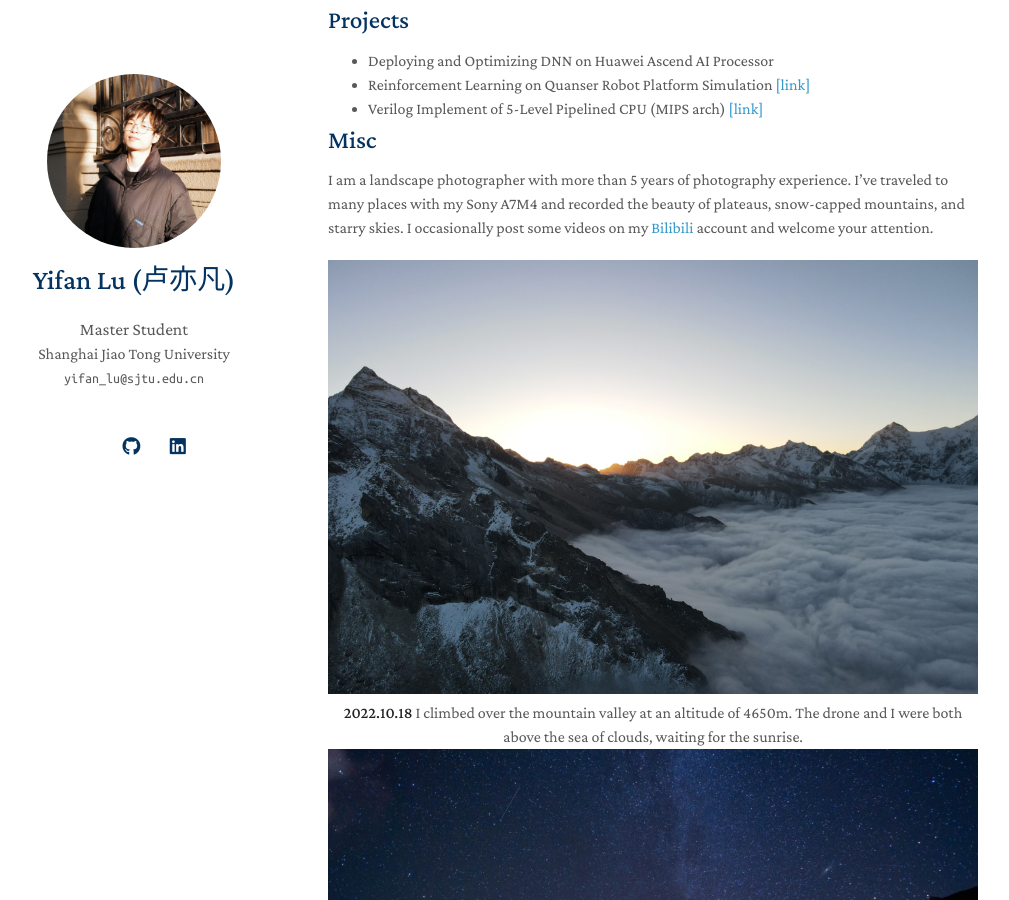
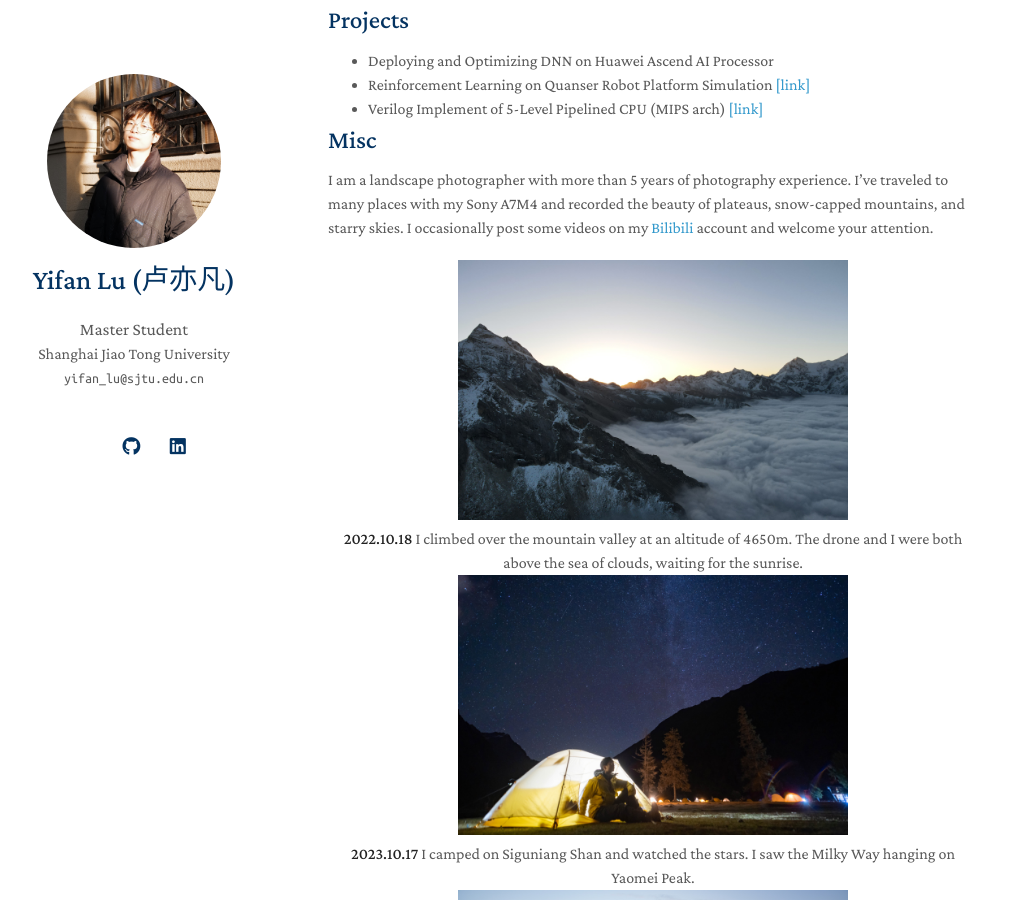
Before and after one commit to yifanlu0227/yifanlu0227.github.io, a Jekyll site: the page built from index.md, in a window 1280 px wide and 900 px high, scrolled down 1529 px. Shown: the whole window, without its empty margins (142-1151 px from the left). Built offline with Jekyll 4.4.1, drawn with Linux system fonts in a browser that asks for light colours; nearby versions of some CDN libraries; a style sheet for code colours, icons or effects is not loaded; our own code applies the rules of GitHub Pages for plain Markdown files.

Commit message:
[yfl] fix size

```diff
--- a/_includes/misc.md
+++ b/_includes/misc.md
@@ -3,19 +3,19 @@
 I am a landscape photographer with more than 5 years of photography experience. I've traveled to many places with my Sony A7M4 and recorded the beauty of plateaus, snow-capped mountains, and starry skies. I occasionally post some videos on my [Bilibili](https://space.bilibili.com/18636556) account and welcome your attention.
 
 <div align="center">
-<img src="./assets/img/gallery/sichuanyunhai_.jpg" style="width=35%" >
-
+<img src="./assets/img/gallery/sichuanyunhai_.jpg" width="60%" >
+<br>
 <strong>2022.10.18</strong> I climbed over the mountain valley at an altitude of 4650m. The drone and I were both above the sea of clouds, waiting for the sunrise.
 </div>
 
 <div align="center">
-<img src="./assets/img/gallery/siguniangshan_.jpg" style="width=35%" >
-
+<img src="./assets/img/gallery/siguniangshan_.jpg" width="60%" >
+<br>
 <strong>2023.10.17</strong> I camped on Siguniang Shan and watched the stars. I saw the Milky Way hanging on Yaomei Peak.
 </div>
 
 <div align="center">
-<img src="./assets/img/gallery/huaniao_.jpg" style="width=35%" >
-
+<img src="./assets/img/gallery/huaniao_.jpg" width="60%" >
+<br>
 <strong>2022.7.29</strong> This is Flower-and-Bird Island in Zhejiang Province. The island is small but beautiful, just like its name.
 </div>
```
